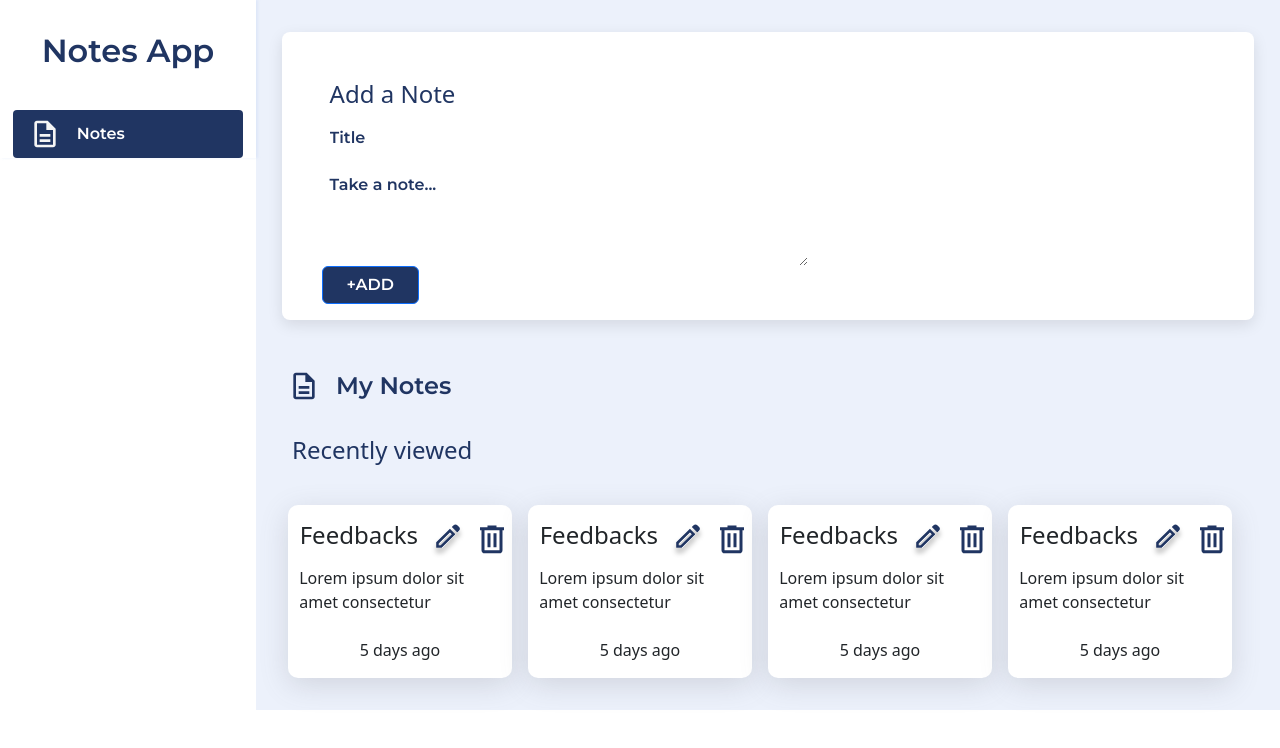
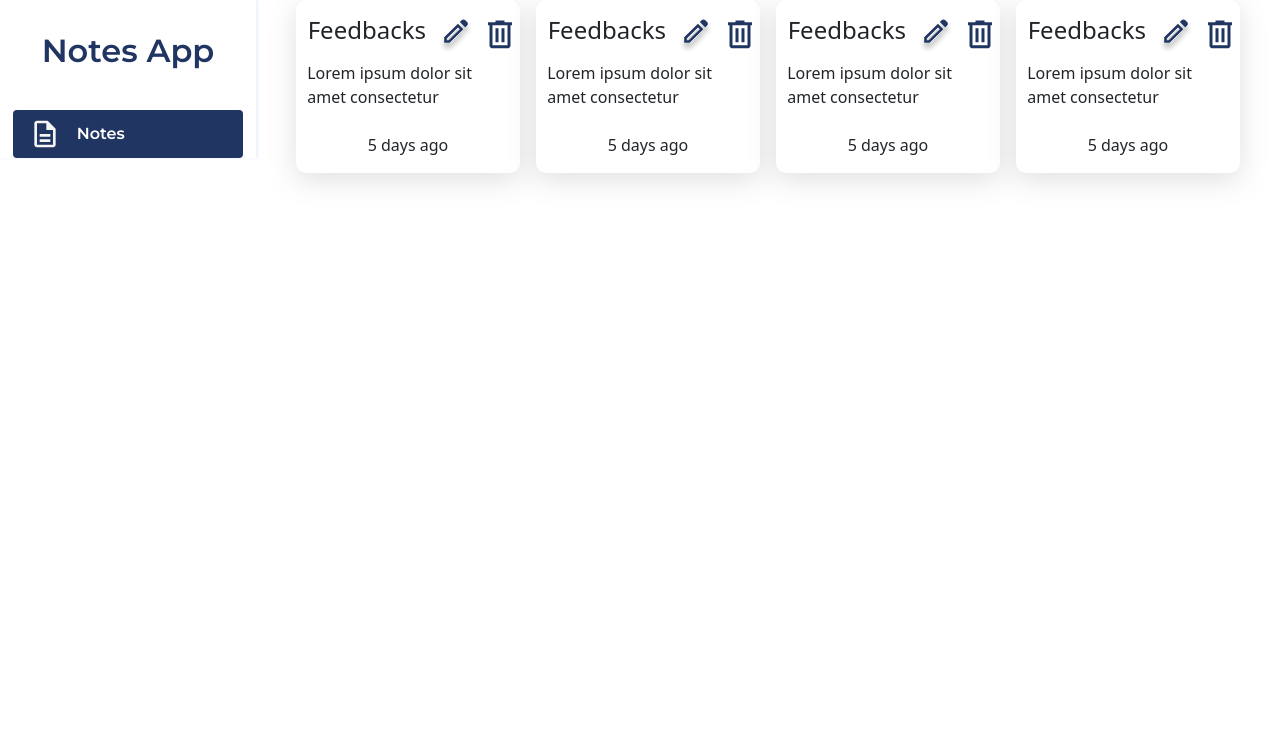
Before and after one commit to Vimalf-git/NotesApp, a React (Vite) app: page /notesCard in a window 1280 px wide. Shown: the top 748 px of the page. Built offline with nearby package versions, Linux system fonts and the light colour scheme.

Commit message:
css props added

```diff
--- a/src/App.css
+++ b/src/App.css
@@ -90,6 +90,7 @@
   margin:0em 0em 0em 2.5em;
 
 }
+
 input:focus{
   outline: none;
   border: none;
@@ -97,16 +98,24 @@ input:focus{
 }
 input::placeholder{
   color: #203562;
+  opacity: 1!important;
+
   font-family: 'Montserrat', sans-serif;
-  opacity: 20;
+}
+
+textarea{
+  outline: none;
+  border: none;
+  resize: none;
 }
 textarea:focus{
   outline: none;
   border: none;
 }
 textarea::placeholder{
-  color: #203562;
+  color: #bac7df;
   font-family: 'Montserrat', sans-serif;
+  overflow: auto;
   opacity: 1;
 }
 .notes-fetch-Main{
@@ -134,6 +143,21 @@ textarea::placeholder{
   margin-left: 2em;
   margin-bottom: 2em;
   /* background-color: black; */
+}
+.card-data-toggle{
+  /* width: 100%;
+  display: flex;
+  gap: 1em;
+  justify-content: center;
+  margin-top: 1.5em; */
+  width: 80%;
+  height: auto;
+  display: flex;
+  flex-wrap: wrap;
+  /* flex-direction: column; */
+  justify-content: center;
+  /* background-color:#a4bbec34; */
+  gap: 1em;
 }
 .notesCardcomponent{
   width: 14em;
--- a/src/App.jsx
+++ b/src/App.jsx
@@ -4,6 +4,7 @@ import Sidebar from './Components/Sidebar'
 import NotesContent from './Components/NotesContent'
 import { BrowserRouter, Route, Routes } from 'react-router-dom'
 import NotesContext from './Components/Context/NotesContext'
+import NotesCard from './Components/NotesCard'
 
 function App() {
 
@@ -11,12 +12,19 @@ function App() {
     <>
       <div className='mainSetUp'>
         <BrowserRouter>
-          <Sidebar />
           <Routes>
             <Route path='*' element={
               <NotesContext>
+                          <Sidebar />
                 <NotesContent />
               </NotesContext>} />
+            <Route path='notesCard' element={
+              <NotesContext>
+                          <Sidebar />
+
+                <NotesCard />
+              </NotesContext>
+            } />
           </Routes>
         </BrowserRouter>
       </div>
--- a/src/Components/NotesCard.jsx
+++ b/src/Components/NotesCard.jsx
@@ -1,7 +1,7 @@
 import React, { useContext } from 'react'
 import { NotesDataContext } from './Context/NotesContext';
 
-function NotesCard() {
+function NotesCard({isProb}) {
     const { data, setData } = useContext(NotesDataContext);
     const delData=(index)=>{
         const newValData=[...data];
@@ -9,8 +9,31 @@ function NotesCard() {
         setData(newValData);
     }
     return (
-        <>
-            {
+        <>{
+            isProb ? <>{
+                data.map((e,i)=>{
+                    return(
+                        <div key={i} className='notesCardcomponent'>
+                            <div className='card-head'>
+                                <div>
+                                    <h4>{e.title}</h4>
+                                </div>
+                                <div className='actionIcon'>
+                                    <img src={e.editIcon} />
+                                    <img src={e.deleteIcon} onClick={()=>{delData(i)}}/>
+                                </div>
+                            </div>
+                            <div className='card-body'>
+                                <p>{e.body}</p>
+                            </div>
+                            <div>
+                                <p>{e.date}</p>
+                            </div>
+                        </div>
+                    )
+                })
+            }</>:<div className= 'card-data-toggle'>
+           {
                 data.map((e,i)=>{
                     return(
                         <div key={i} className='notesCardcomponent'>
@@ -33,6 +56,9 @@ function NotesCard() {
                     )
                 })
             }
+            </div>
+        }
+
         </>
     )
 }
--- a/src/Components/NotesContent.jsx
+++ b/src/Components/NotesContent.jsx
@@ -46,9 +46,9 @@ function NotesContent() {
                         <img src='src/image/notes-blueIcon.svg' />
                         <span style={{ color: "#203562", fontSize: '1.5em' }}>My Notes</span>
                     </div>
-                    <h4 style={{ color: '#203562', marginLeft: '1.5em' }}>Recently viewed</h4>
+                    <h4 style={{ color: '#677898', marginLeft: '1.5em' }}>Recently viewed</h4>
                     <div className='notesCard'>
-                        <NotesCard  />
+                        <NotesCard isProb={true} />
                     </div>
                 </div>
             </div>
--- a/src/Components/Sidebar.jsx
+++ b/src/Components/Sidebar.jsx
@@ -8,7 +8,7 @@ function Sidebar() {
             <div className='sidebar'>
 
                 <h1 style={{ color: "#203562" }}>Notes App</h1>
-                <Link className='side-b-btn' to={'noteslist'} >
+                <Link className='side-b-btn' to={'notesCard'} >
                     <img style={{ marginLeft: '1em' }} src='src/image/description.svg' />
                     <span>Notes</span>
                 </Link>
```
